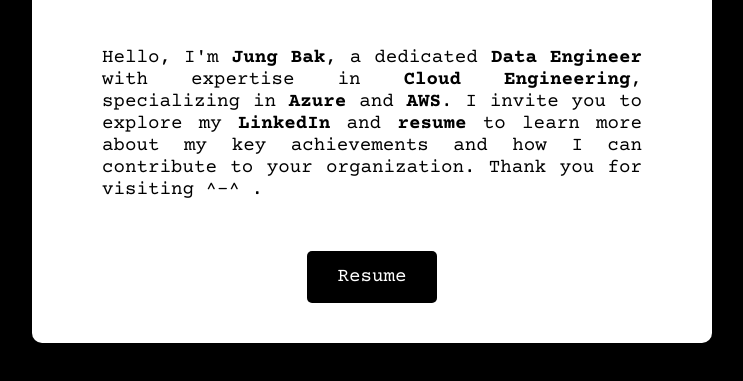
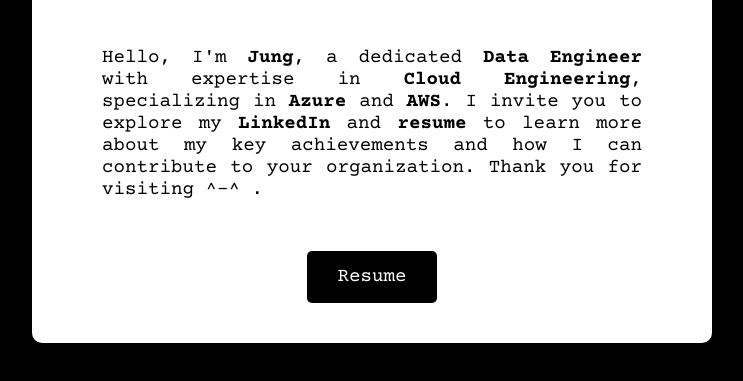
Before and after one commit to jung-bak/jungbak.com, a plain HTML site: page index.html in a window 1280 px wide. Shown: the part 413-794 px from the top of the page, without its empty margins (268-1011 px from the left). Drawn offline with nearby package versions, Linux system fonts and the light colour scheme.

Commit message:
Improve about me section

```diff
--- a/index.html
+++ b/index.html
@@ -28,7 +28,7 @@
             </div>
             <!-- Welcome Message -->
             <p class="about-text">
-                Hello, I'm <b>Jung Bak</b>, a dedicated <b>Data Engineer</b> with expertise in <b>Cloud Engineering</b>, specializing in <b>Azure</b> and <b>AWS</b>. I invite you to explore my <b>LinkedIn</b> and <b>resume</b> to learn more about my key achievements and how I can contribute to your organization. Thank you for visiting ^-^ .
+                Hello, I'm <b>Jung</b>, a dedicated <b>Data Engineer</b> with expertise in <b>Cloud Engineering</b>, specializing in <b>Azure</b> and <b>AWS</b>. I invite you to explore my <b>LinkedIn</b> and <b>resume</b> to learn more about my key achievements and how I can contribute to your organization. Thank you for visiting ^-^ .
             </p>
             <!-- Resume Button -->
             <a href="documents/resume.pdf" download class="resume-button" id="resume-button">Resume</a>
```
